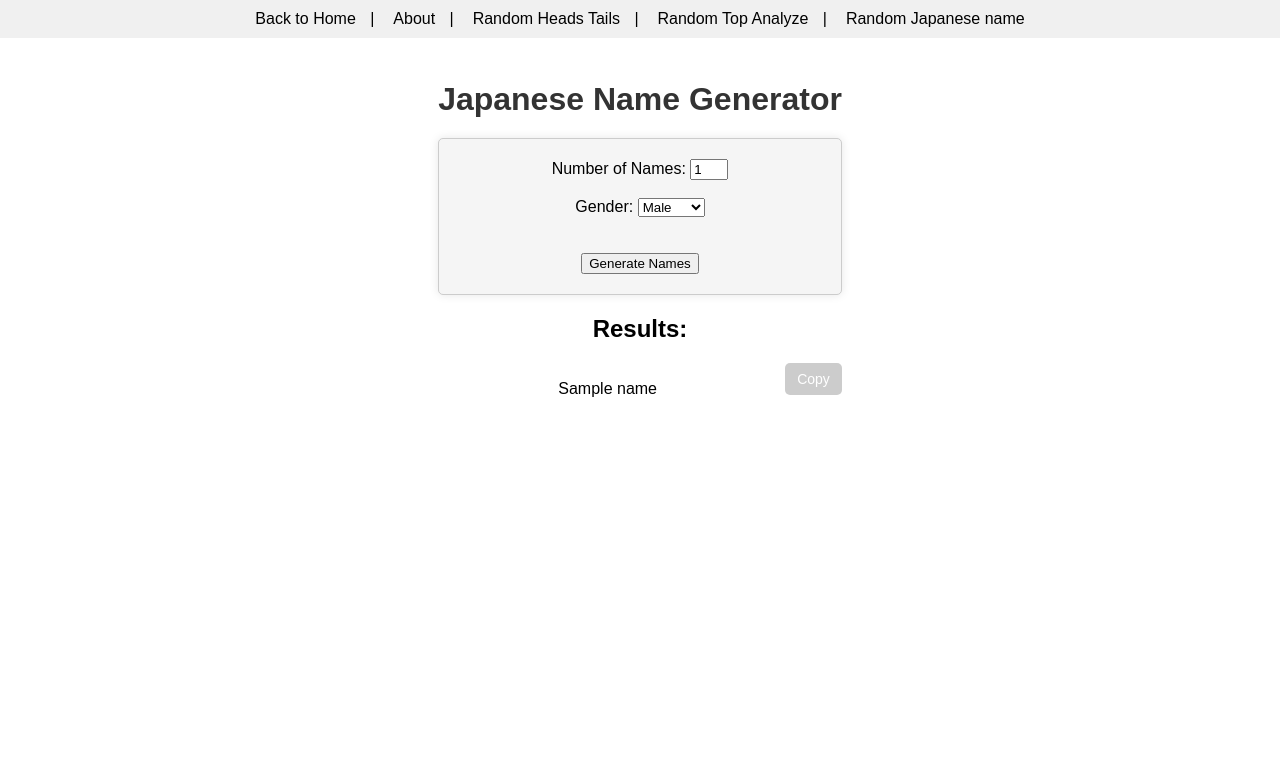
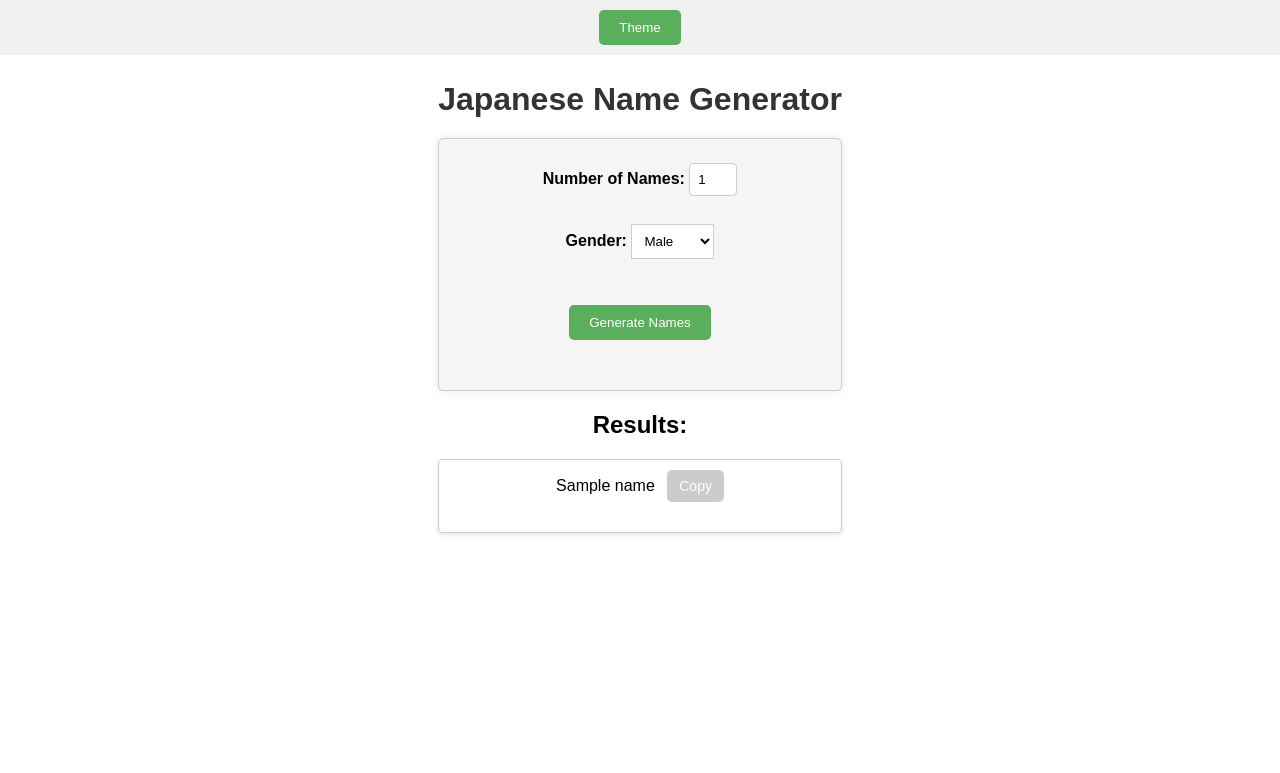
Before and after one commit to mr9733n/rna2, a Python web app: template flask/templates/random_japanese_names.html in a window 1280 px wide. Shown: the top 773 px of the page. Run offline with Jinja, Linux system fonts and the light colour scheme; the template is opened without the code that fills it: most values are stand-ins (such as "Sample title", 1, 10 or a date in 2020).

Commit message:
More style, Dark theme

```diff
--- /dev/null
+++ b/flask/static/dark_mode.js
@@ -0,0 +1,15 @@
+function setCookie(name, value, days) {
+    var expires = "";
+    if (days) {
+        var date = new Date();
+        date.setTime(date.getTime() + (days * 24 * 60 * 60 * 1000));
+        expires = "; expires=" + date.toUTCString();
+    }
+    document.cookie = name + "=" + (value || "")  + expires + "; path=/";
+}
+
+const toggleButton = document.getElementById('theme-toggle');
+toggleButton.addEventListener('click', () => {
+    const darkModeOn = document.body.classList.toggle('dark-mode');
+    setCookie('darkMode', darkModeOn ? 'on' : 'off', 7); // Сохраняем состояние темы на 7 дней
+});
--- /dev/null
+++ b/flask/static/main.js
@@ -0,0 +1,17 @@
+function getCookie(name) {
+    var nameEQ = name + "=";
+    var ca = document.cookie.split(';');
+    for(var i=0;i < ca.length;i++) {
+        var c = ca[i];
+        while (c.charAt(0) === ' ') c = c.substring(1,c.length);
+        if (c.indexOf(nameEQ) === 0) return c.substring(nameEQ.length,c.length);
+    }
+    return null;
+}
+
+window.onload = function() {
+    var darkMode = getCookie('darkMode');
+    if (darkMode === 'on') {
+        document.body.classList.add('dark-mode');
+    }
+}
--- /dev/null
+++ b/flask/static/script_copy.js
@@ -0,0 +1,19 @@
+    // Copy element
+    function copyText(element) {
+        const textToCopy = element.getAttribute('data-result');
+        const textArea = document.createElement('textarea');
+        textArea.value = textToCopy;
+        document.body.appendChild(textArea);
+        textArea.select();
+        document.execCommand('copy');
+        document.body.removeChild(textArea);
+    }
+    // "Copy" events handler
+    const copyButtons = document.querySelectorAll('.copy-button');
+    copyButtons.forEach(function (button) {
+        button.addEventListener('click', function () {
+            copyText(button.previousElementSibling);
+            button.classList.remove('initial');
+            button.classList.add('copied');
+        });
+    });
--- a/flask/static/style.css
+++ b/flask/static/style.css
@@ -2,8 +2,6 @@
     font-family: Arial, sans-serif;
     display: flex;
     flex-direction: column;
-    /*justify-content: center;
-    align-items: center;*/
     height: 100vh;
     margin: 0;
     padding-top: 5vh;
@@ -14,7 +12,6 @@
     margin: 0 auto;
     padding: 20px;
     text-align: center;
-
 }
 
 h1 {
@@ -24,7 +21,7 @@
 
 button {
     padding: 10px 20px;
-    background-color: #007bff;
+    background-color: #5aaf5d;
     color: #fff;
     border: none;
     border-radius: 5px;
@@ -33,7 +30,7 @@
 }
 
 button:hover {
-    background-color: #0056b3;
+    background-color: #4db350;
 }
 
 ul {
@@ -47,46 +44,21 @@
 
 form {
     text-align: center;
-    padding: 20px;
+    padding: 30px;
     border: 1px solid #ccc;
     border-radius: 5px;
     background-color: #f5f5f5;
     box-shadow: 0 0 10px rgba(0, 0, 0, 0.1);
-}
-
-#name-generator-form {
-    margin: 0;
-}
-
-#results {
-    text-align: left;
-    white-space: pre-wrap;
-    max-width: 400px;
-    padding: 10px;
-    background-color: #fff;
-    border: 1px solid #ccc;
-    border-radius: 5px;
+    padding-top: 3vh;
 }
 
 pre {
     font-family: Arial, sans-serif;
-    white-space: nowrap; /* Prevent line breaks */
-}
-
-.name-container {
-    display: flex;
-    align-items: center;
-}
-
-.name {
-    flex-grow: 1;
-    margin: 0;
-    padding: 0;
-    list-style-type: none; /* Remove bullets */
+    white-space: nowrap;
 }
 
 .copy-button {
-    background-color: #ccc; /* Серый цвет по умолчанию */
+    background-color: #ccc;
     border: none;
     color: white;
     padding: 8px 12px;
@@ -103,29 +75,28 @@
 }
 
 .copy-button.copied {
-    background-color: #4CAF50; /* Новый цвет после копирования */
+    background-color: #4CAF50;
 }
 
-/* Стилизация класса menu */
 .menu {
-    background-color: #f0f0f0;  /* Цвет фона меню */
-    padding: 10px 0;            /* Отступы внутри меню */
-    text-align: center;         /* Выравнивание текста по центру */
-    position: fixed;            /* Фиксированное положение */
-    top: 0;                     /* Прижать к верху страницы */
-    width: 100%;                /* Ширина меню на всю ширину страницы */
-    z-index: 1000;              /* Уровень перекрытия, чтобы меню всегда было сверху */
+    background-color: #f0f0f0;
+    padding: 10px 0;
+    text-align: center;
+    position: fixed;
+    top: 0;
+    width: 100%;
+    z-index: 1000;
 }
 
 .menu a {
-    color: #000;                /* Цвет ссылок */
-    margin: 0 10px;             /* Отступы между ссылками */
-    text-decoration: none;      /* Убрать подчеркивание у ссылок */
-    font-size: 16px;            /* Размер шрифта */
+    color: #000;
+    margin: 0 10px;
+    text-decoration: none;
+    font-size: 16px;
 }
 
 .menu a:hover {
-    color: #555;                /* Цвет ссылок при наведении */
+    color: #555;
 }
 .description {
     white-space: pre-wrap;
@@ -146,3 +117,111 @@
     margin-top: 5px;
     line-height: 1.5;
 }
+
+label {
+
+    margin-bottom: 5px;
+    font-weight: bold;
+}
+
+input[type="text"],
+input[type="number"],
+input[type="email"] {
+    min-width: 30px;
+    width: calc(1ch * 10);
+    padding: 8px;
+    margin-bottom: 10px;
+    border: 1px solid #ccc;
+    border-radius: 4px;
+}
+
+input[type="submit"] {
+    width: auto;
+    padding: 10px 20px;
+    background-color: #5aaf5d;
+    color: #fff;
+    border: none;
+    border-radius: 5px;
+    cursor: pointer;
+}
+
+input[type="submit"]:hover {
+    background-color: #4db350;
+}
+
+select {
+    padding: 8px;
+    margin-bottom: 10px;
+    border: 1px solid #ccc;
+    background-color: white;
+    cursor: pointer;
+}
+
+select::-ms-expand {
+    display: none;
+}
+
+select:hover,
+select:focus {
+    border-color: #007bff;
+    outline: none;
+}
+.dark-mode {
+    background-color: #333;
+    color: #fff;
+}
+
+.dark-mode h1, .dark-mode h2, .dark-mode h3, .dark-mode h4, .dark-mode h5, .dark-mode h6 {
+    color: #fff;
+}
+
+.dark-mode a {
+    color: #4da6ff;
+}
+
+.dark-mode a:hover {
+    color: #82c0ff;
+}
+
+.dark-mode button {
+    background-color: #555;
+    color: #fff;
+}
+
+.dark-mode button:hover {
+    background-color: #777;
+}
+
+.dark-mode form {
+    background-color: #444;
+    border-color: #666;
+}
+
+.dark-mode input[type="text"],
+.dark-mode input[type="number"],
+.dark-mode input[type="email"],
+.dark-mode select {
+    background-color: #555;
+    color: #fff;
+    border-color: #777;
+}
+
+.dark-mode input[type="text"]:focus,
+.dark-mode input[type="number"]:focus,
+.dark-mode input[type="email"]:focus,
+.dark-mode select:focus {
+    border-color: #4da6ff;
+}
+.results-container {
+    margin-top: 20px;
+    padding: 10px;
+    background-color: #fff;
+    border: 1px solid #ccc;
+    box-shadow: 0 2px 4px rgba(0,0,0,0.1);
+    border-radius: 4px;
+}
+
+.dark-mode .results-container {
+    background-color: #444;
+    border-color: #666;
+}
--- a/flask/templates/about.html
+++ b/flask/templates/about.html
@@ -4,6 +4,7 @@
     <meta charset="UTF-8">
     <title>About Us</title>
     <link rel="stylesheet" href="{{ url_for('static', filename='style.css') }}">
+    <script src="{{ url_for('static', filename='main.js') }}"></script>
 </head>
 <body>
     <div class="menu">
@@ -12,6 +13,9 @@
                 <a href="{{ url_for(route['endpoint']) }}">{{ route['title'] }}</a>&nbsp;|&nbsp;
             {% endif %}
         {% endfor %}
+        <span id="theme-toggle" class="dark-mode"><input type="submit" class="dark-mode" value="Theme">
+            <script src="{{ url_for('static', filename='dark_mode.js') }}"></script>
+        </span>
     </div>
     <div class="container">
         <h1>About</h1>
--- a/flask/templates/random_japanese_names.html
+++ b/flask/templates/random_japanese_names.html
@@ -3,18 +3,22 @@
 <head>
     <title>Japanese Name Generator</title>
     <link rel="stylesheet" type="text/css" href="{{ url_for('static', filename='style.css') }}">
+    <script src="{{ url_for('static', filename='main.js') }}"></script>
 </head>
 <body>
-        <div class="menu">
-            <a href="{{ url_for('index') }}">Back to Home</a>&nbsp;|&nbsp;
-            <a href="{{ url_for('about') }}">About</a>&nbsp;|&nbsp;
-            <a href="{{ url_for('random_heads_tails') }}">Random Heads Tails</a>&nbsp;|&nbsp;
-            <a href="{{ url_for('random_top_analyze') }}">Random Top Analyze</a>&nbsp;|&nbsp;
-            <a href="{{ url_for('random_japanese_names') }}">Random Japanese name</a>
-        </div>
+    <div class="menu">
+        {% for route in routes %}
+            {% if route['show_in_menu'] %}
+                <a href="{{ url_for(route['endpoint']) }}">{{ route['title'] }}</a>&nbsp;|&nbsp;
+            {% endif %}
+        {% endfor %}
+        <span id="theme-toggle" class="dark-mode"><input type="submit" class="dark-mode" value="Theme">
+            <script src="{{ url_for('static', filename='dark_mode.js') }}"></script>
+        </span>
+    </div>
     <div class="container">
             <h1>Japanese Name Generator</h1>
-    <form id="name-generator-form" method="POST">
+    <form method="POST">
         <label for="num_names">Number of Names:</label>
         <input type="number" id="num_names" name="num_names" value="1" min="1" max="25" style="width: 30px;">
         <br>
@@ -27,38 +31,18 @@
         <br>
         <br>
         <br>
-        <input type="submit" value="Generate Names">
+        <button type="submit">Generate Names</button>
     </form>
-    <h2>Results:</h2>
     <div>
         {% for name in names %}
-			<div class="name-container">
-				<span class="name" data-name="{{ name }}">{{ name }}</span>
+            <h2>Results:</h2>
+			<div class="results-container">
+                <span class="result" data-result="{{ name }}">{{ name }}</span>
 				<button class="copy-button initial">Copy</button>
 			</div>
         {% endfor %}
     </div>
-<script>
-    // Copy element
-    function copyText(element) {
-        const textToCopy = element.getAttribute('data-name');
-        const textArea = document.createElement('textarea');
-        textArea.value = textToCopy;
-        document.body.appendChild(textArea);
-        textArea.select();
-        document.execCommand('copy');
-        document.body.removeChild(textArea);
-    }
-    // "Copy" events handler
-    const copyButtons = document.querySelectorAll('.copy-button');
-    copyButtons.forEach(function (button) {
-        button.addEventListener('click', function () {
-            copyText(button.previousElementSibling);
-            button.classList.remove('initial');
-            button.classList.add('copied');
-        });
-    });
-</script>
+    <script src="{{ url_for('static', filename='script_copy.js') }}"></script>
 </div>
 </body>
 </html>
```
Also changed, not shown: flask/templates/index.html (+9 -4 lines), flask/templates/random_heads_tails.html (+12 -5 lines), flask/templates/random_top_analyze.html (+21 -10 lines).
